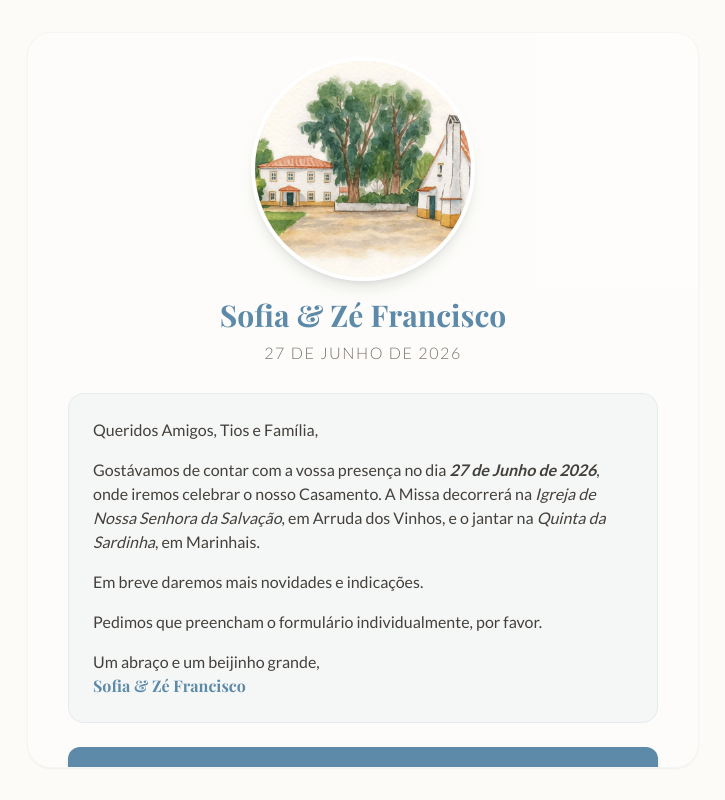
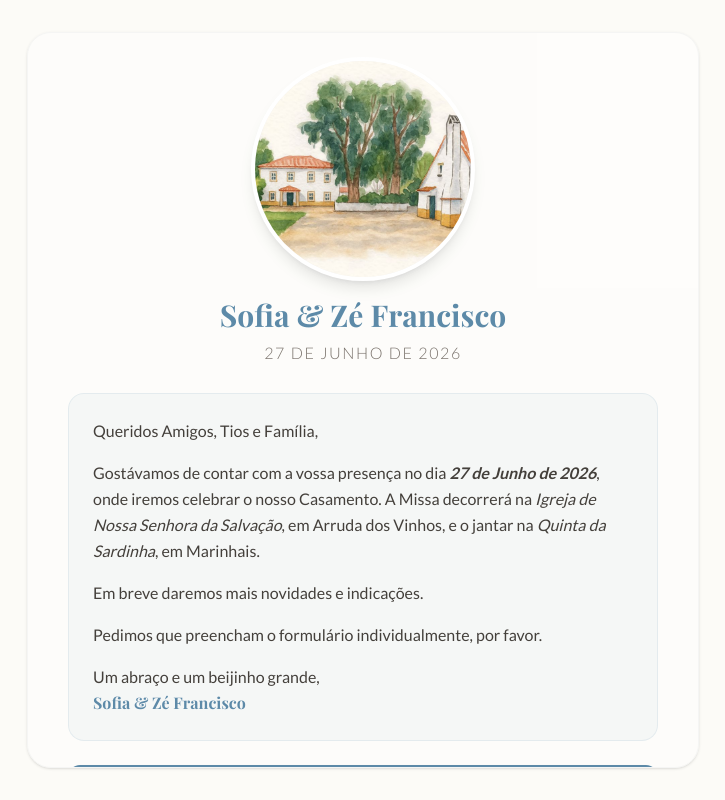
Before and after one commit to KikoRSilva/casamento-sofia-e-ze-francisco, a React (Vite) app: page / in a window 1280 px wide. Shown: the whole page, without its empty margins (277-1002 px from the left). Built offline with nearby package versions, Linux system fonts and the light colour scheme; a web font is replaced by a local one.

Commit message:
Add Tailwind CSS integration: remove CDN link, configure Tailwind in Vite, and create Tailwind config file. Update package dependencies accordingly.

```diff
--- a/index.html
+++ b/index.html
@@ -51,7 +51,6 @@
     <link rel="icon" type="image/png" sizes="32x32" href="/favicon-32x32.png">
     <link rel="apple-touch-icon" sizes="180x180" href="/apple-touch-icon.png">
     <link rel="manifest" href="/site.webmanifest">
-    <script src="https://cdn.tailwindcss.com"></script>
     <link href="https://fonts.googleapis.com/css2?family=Playfair+Display:ital,wght@0,400;0,700;1,400&family=Lato:wght@300;400;700&family=Caveat:wght@400;700&display=swap" rel="stylesheet">
     <style>
         body {
--- a/index.tsx
+++ b/index.tsx
@@ -1,6 +1,7 @@
 
 import React from 'react';
 import ReactDOM from 'react-dom/client';
+import './src/index.css';
 import App from './App';
 
 const rootElement = document.getElementById('root');
--- /dev/null
+++ b/src/index.css
@@ -0,0 +1 @@
+@import "tailwindcss";
--- /dev/null
+++ b/tailwind.config.js
@@ -0,0 +1,12 @@
+/** @type {import('tailwindcss').Config} */
+export default {
+  content: [
+    "./index.html",
+    "./src/**/*.{js,ts,jsx,tsx}",
+    "./*.{js,ts,jsx,tsx}",
+  ],
+  theme: {
+    extend: {},
+  },
+  plugins: [],
+}
--- a/vite.config.ts
+++ b/vite.config.ts
@@ -1,6 +1,10 @@
 import { defineConfig } from 'vite';
 import react from '@vitejs/plugin-react';
+import tailwindcss from '@tailwindcss/vite';
 
 export default defineConfig({
-  plugins: [react()],
+  plugins: [
+    react(),
+    tailwindcss(),
+  ],
 });
```
Also changed, not shown: package.json (+5 -3 lines), 1 other file (tests, documents, lock files or other folders).
